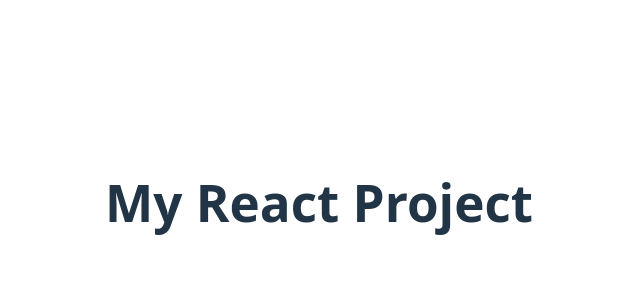
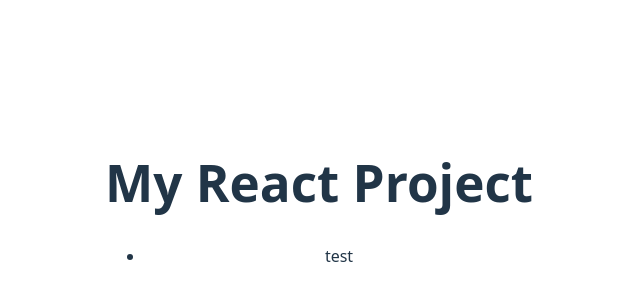
Before and after one commit to milolee16/react_deploy, a React (Vite) app: page / in a window 1280 px wide. Shown: the part 198-498 px from the top of the page, without its empty margins (321-961 px from the left). Built offline with nearby package versions, Linux system fonts and the light colour scheme.

Commit message:
first try

```diff
--- a/package.json
+++ b/package.json
@@ -23,5 +23,6 @@
         "eslint-plugin-react-refresh": "^0.4.20",
         "globals": "^16.3.0",
         "vite": "^7.1.2"
+    },
+    "homepage": "https://milolee16.github.io/react_deploy"
 }
-}
--- a/src/App.jsx
+++ b/src/App.jsx
@@ -9,6 +9,9 @@ function App() {
     return (
         <>
             <h1>My React Project</h1>
+            <ul>
+                <li>test</li>
+            </ul>
         </>
     );
 }
```
Lines whose indentation alone changed are shown as unchanged.
